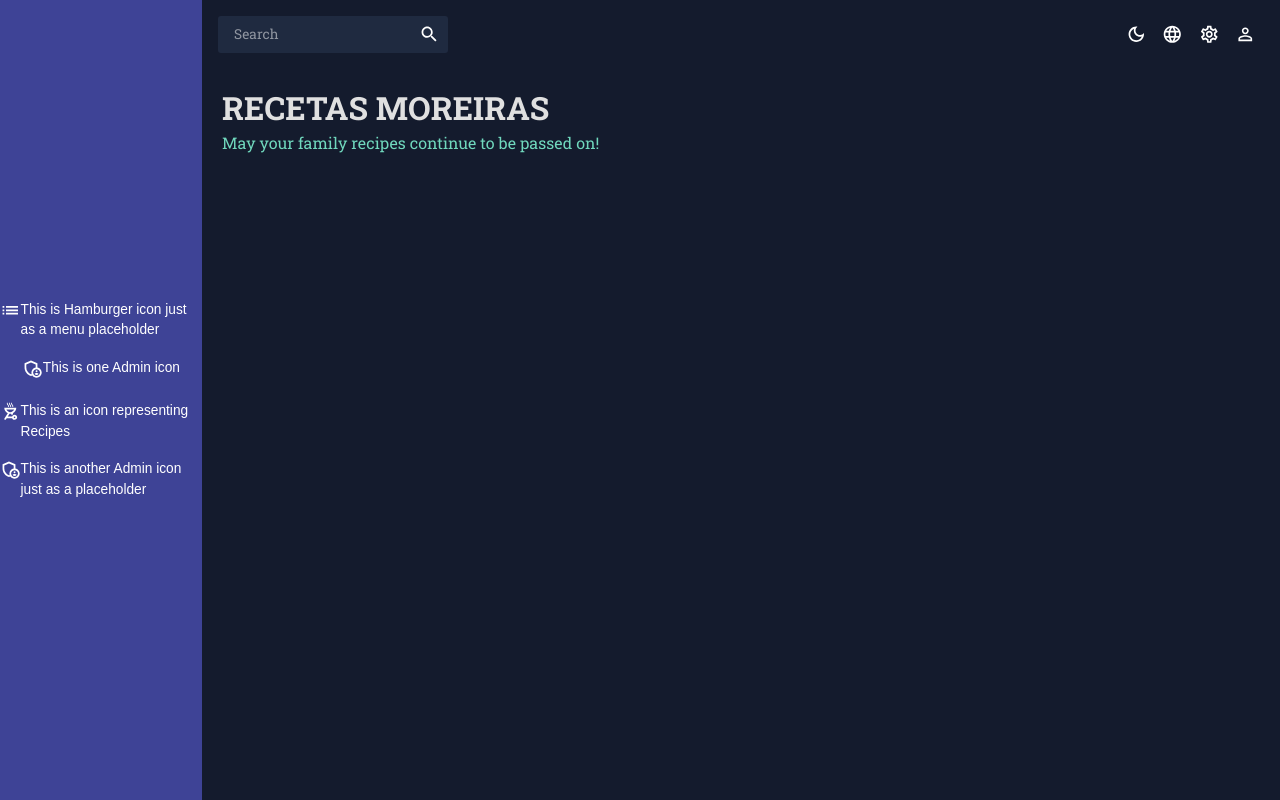
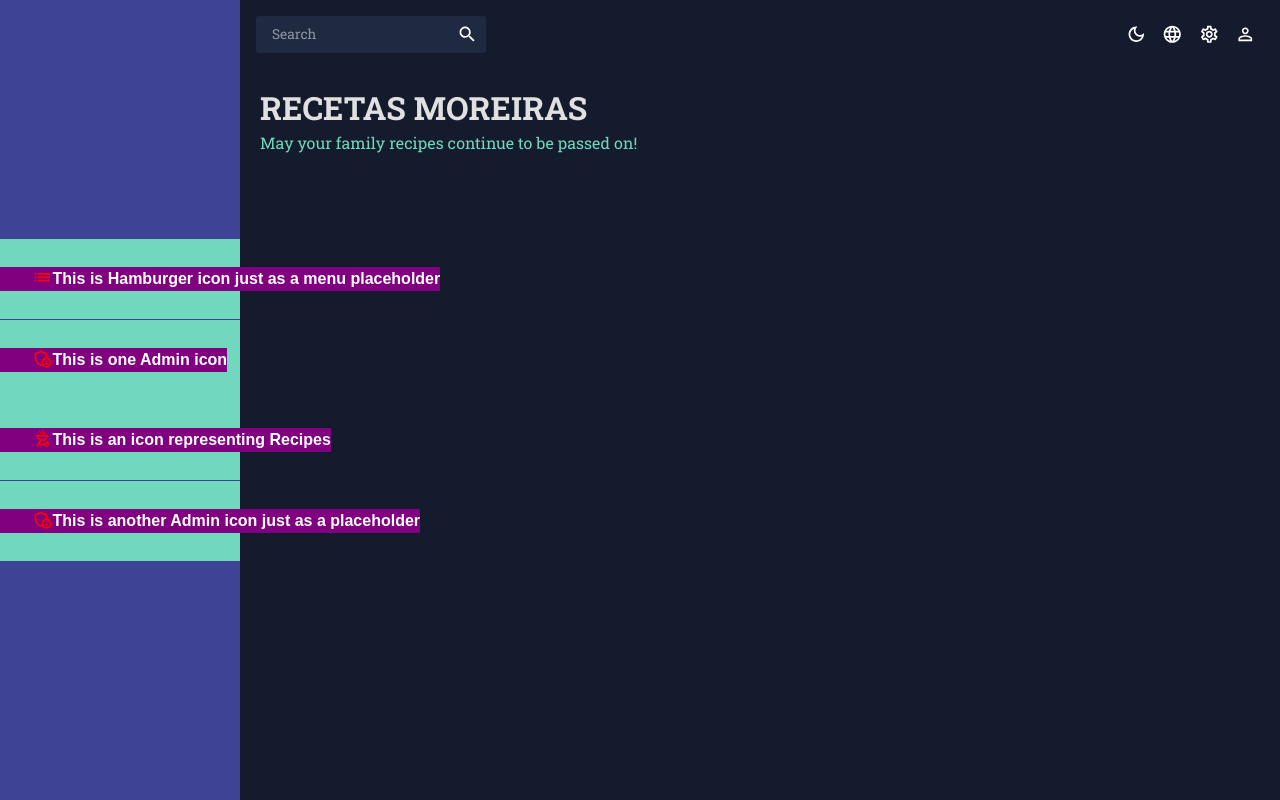
Before and after one commit to cmv303/recetasmoreiras, a React (Create React App) app in the folder recetasmoreiras/: page / in a window 1280 px wide. Built offline with nearby package versions, Linux system fonts and the light colour scheme.

Commit message:
refactor: Add css styling to sideNavbar
feat: add classnames to sideNavbar

```diff
--- a/recetasmoreiras/src/components/global/SideNavbar.js
+++ b/recetasmoreiras/src/components/global/SideNavbar.js
@@ -1,4 +1,5 @@
 import React from 'react';
+import '../global/sideNavbar.css';
 import {
   Box,
   // IconButton,
@@ -13,7 +14,7 @@ import {
 // import { ColorModeContext, tokens } from '../../theme';
 import OutdoorGrillOutLinedIcon from '@mui/icons-material/OutdoorGrillOutlined';
 import AdminOutLinedIcon from '@mui/icons-material/AdminPanelSettingsOutlined';
-import ListOutlinedIcon from '@mui/icons-material/ListOutlined';
+import HamburgerOutlinedIcon from '@mui/icons-material/ListOutlined';
 
 function SideNavbar() {
   // const theme = useTheme();
@@ -27,32 +28,33 @@ function SideNavbar() {
       alignItems={'center'}
       sx={{ width: 240, height: '100vh', background: '#3e4396' }}
     >
-      <List>
-        <ListItemIcon>
-          <ListOutlinedIcon />
+      {/* Doubting the need for all these classes. I think that they are overlapping each other and one or more may not be necessary */}
+      <List className="sideNavbarListContainer">
+        <ListItemIcon className="sideNavbarText">
+          <HamburgerOutlinedIcon className="sideNavbarListIcons" />
           This is Hamburger icon just as a menu placeholder
         </ListItemIcon>
       </List>
       <Divider />
 
-      <List>
-        <ListItemIcon>
-          <AdminOutLinedIcon />
+      <List className="sideNavbarListContainer">
+        <ListItemIcon className="sideNavbarText">
+          <AdminOutLinedIcon className="sideNavbarListIcons" />
           This is one Admin icon
         </ListItemIcon>
       </List>
 
-      <List>
-        <ListItemIcon>
-          <OutdoorGrillOutLinedIcon />
+      <List className="sideNavbarListContainer">
+        <ListItemIcon className="sideNavbarText">
+          <OutdoorGrillOutLinedIcon className="sideNavbarListIcons" />
           This is an icon representing Recipes
         </ListItemIcon>
       </List>
 
       <Divider />
-      <List>
-        <ListItemIcon>
-          <AdminOutLinedIcon />
+      <List className="sideNavbarListContainer">
+        <ListItemIcon className="sideNavbarText">
+          <AdminOutLinedIcon className="sideNavbarListIcons" />
           This is another Admin icon just as a placeholder
         </ListItemIcon>
       </List>
--- /dev/null
+++ b/recetasmoreiras/src/components/global/sideNavbar.css
@@ -0,0 +1,26 @@
+/* The wrapper around each icon and text */
+/* *Also these themes and colors are only placeholder for now, until I get a better sense of css styling fundamentals in terms of flexbox etc */
+.sideNavbarListContainer {
+  background: #70d8bd;
+  height: 80px;
+  width: 240px;
+  display: flex;
+  justify-content: flex-start;
+  align-items: center;
+}
+
+/* Side Navbar icons */
+/* *Also these themes and colors are only placeholder for now, until I get a better sense of css styling fundamentals in terms of flexbox etc */
+.sideNavbarListIcons {
+  margin-left: 2rem;
+  color: red;
+}
+
+/* Side Navbar text */
+/* ?question as to if this is working/targeting correctly */
+/* *Also these themes and colors are only placeholder for now, until I get a better sense of css styling fundamentals in terms of flexbox etc */
+.sideNavbarText {
+  background-color: purple;
+  font-weight: 900;
+  font-size: 16px;
+}
```
